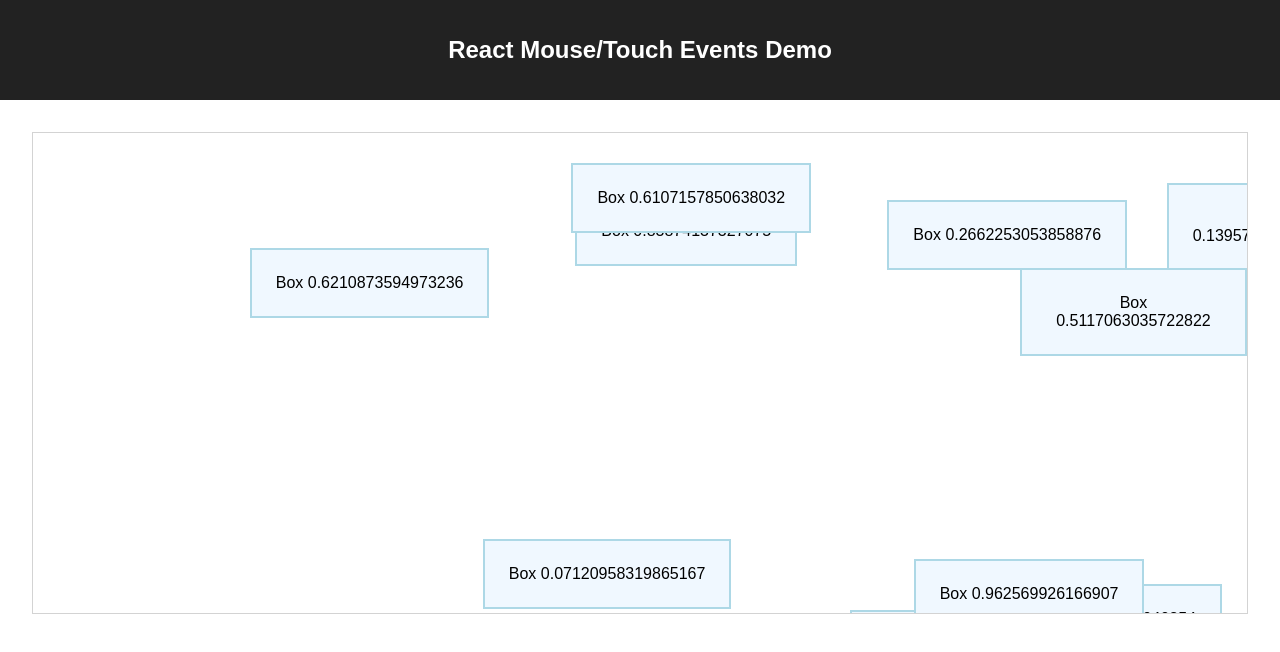
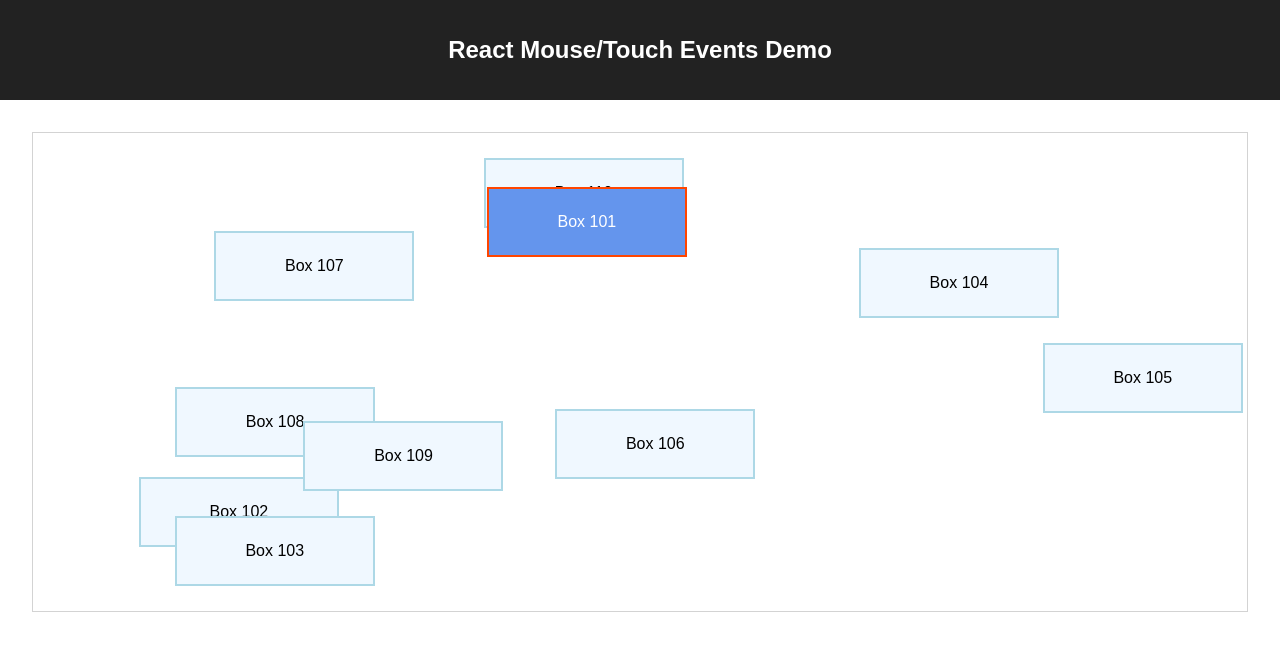
Before and after one commit to dfbaskin/react-mouse-touch-events, a React (Create React App) app: page / in a window 1280 px wide. Shown: the top 652 px of the page. Built offline with nearby package versions, Linux system fonts and the light colour scheme.

Commit message:
Adding box selection.

```diff
--- a/src/components/box.js
+++ b/src/components/box.js
@@ -1,15 +1,17 @@
 
 import React from "react";
 
-export const Box = ({box}) => {
+export const Box = ({isActive, box: {top, left, width, height, text}}) => {
     const boxProps = {
-        className: 'box',
+        className: 'box' + (isActive ? ' active' : ''),
         style: {
-            top: `${box.top * 100}%`,
-            left: `${box.left * 100}%`
+            top,
+            left,
+            width,
+            height
         }
     };
     return (
-        <div {...boxProps}>{box.text}</div>
+        <div {...boxProps}>{text}</div>
     )
 };
--- a/src/components/boxes.css
+++ b/src/components/boxes.css
@@ -4,6 +4,7 @@
     height: 60vh;
     position: relative;
     overflow: hidden;
+    user-select: none;
 }
 
 .box {
@@ -11,4 +12,15 @@
     background-color: aliceblue;
     border: 2px solid lightblue;
     padding: 1.5rem;
+    z-index: 1;
+    user-select: none;
+    cursor: pointer;
+    font-size: 1rem;
 }
+
+.box.active {
+    background-color: cornflowerblue;
+    border-color: orangered;
+    color: white;
+    z-index: 2;
+}
--- a/src/components/boxes.js
+++ b/src/components/boxes.js
@@ -1,31 +1,126 @@
 
 import React, {PureComponent} from "react";
 import {Box} from "./box";
+import {Subject} from "rxjs/Subject";
+import "rxjs/add/operator/do";
+
 import "./boxes.css";
 
 const boxCount = 10;
+const boxWidth = 200;
+const boxHeight = 70;
 
 export class Boxes extends PureComponent {
 
     constructor() {
         super();
         this.state = {
-            boxes: new Array(boxCount).fill().map((v, idx) => ({
-                id: `box-${idx+1}`,
-                top: Math.random(),
-                left: Math.random(),
-                text: `Box ${Math.random()}`
-            }))
+            boxes: [],
+            selectedBoxIndex: -1
         };
     }
 
+    componentDidMount() {
+        const {width, height} = this.divRef.getBoundingClientRect();
+        this.setState(() => ({
+            boxes: new Array(boxCount).fill().map((v, idx) => ({
+                id: `box-${idx+1}`,
+                top: Math.random() * (height - boxHeight),
+                left: Math.random() * (width - boxWidth),
+                width: boxWidth,
+                height: boxHeight,
+                text: `Box ${idx + 101}`
+            })),
+            selectedBoxIndex: 0
+        }));
+        this.subscriptions = [
+            this.observeMouseEvents()
+        ];
+    }
+
+    componentWillUnmount() {
+        this.subscriptions.forEach(unsubscribe => unsubscribe());
+    }
+
+    setDivRef = (divRef) => {
+        this.divRef = divRef;
+    };
+
+    observeMouseEvents() {
+        this.mouseDownObservable = new Subject();
+
+        const mouseDownStream = this.mouseDownObservable
+            .do(({x, y}) => {
+                const found = this.findBox(x, y);
+                if(found !== -1) {
+                    this.setState(() => ({
+                        selectedBoxIndex: found
+                    }));
+                }
+            });
+
+        return mouseDownStream.subscribe();
+    }
+
+    onMouseDown = (evt) => {
+        this.mouseDownObservable.next(this.getMouseEventData(evt));
+    };
+
+    getMouseEventData(evt) {
+        const {clientX, clientY, altKey, ctrlKey, shiftKey} = evt;
+        const {left, top} = this.divRef.getBoundingClientRect();
+        const x = clientX - left;
+        const y = clientY - top;
+        return {x, y, altKey, ctrlKey, shiftKey};
+    }
+
+    findBox(x, y) {
+        const {boxes, selectedBoxIndex} = this.state;
+        const {found} = boxes.reduce((acc, box) => {
+            const x1 = box.left;
+            const x2 = box.left + box.width;
+            const y1 = box.top;
+            const y2 = box.top + box.height;
+            if(!acc.final) {
+                if(x >= x1 && x <= x2 && y >= y1 && y <= y2) {
+                    acc.found = acc.idx;
+                    if(acc.idx === selectedBoxIndex) {
+                        acc.final = true;
+                    }
+                }
+                acc.idx += 1;
+            }
+            return acc;
+        }, {
+            found: -1,
+            final: false,
+            idx: 0
+        });
+        return found;
+    }
+
     render() {
-        const {boxes} = this.state;
+        const {
+            state,
+            setDivRef: ref,
+            onMouseDown
+        } = this;
+        const {boxes, selectedBoxIndex} = state;
+        const divProps = {
+            className: "boxes",
+            ref,
+            onMouseDown
+        };
         return (
-            <div className="boxes">
-                {boxes.map((box) => (
-                    <Box key={box.id} box={box} />
-                ))}
+            <div {...divProps}>
+                {boxes.map((box, idx) => {
+                    const boxProps = {
+                        key: box.id,
+                        box,
+                        isActive: idx === selectedBoxIndex
+                    };
+                    return <Box {...boxProps} />
+                })}
             </div>
         )
     }
--- a/src/index.css
+++ b/src/index.css
@@ -1,5 +1,10 @@
+
+*, *:before, *:after {
+    box-sizing: border-box;
+}
+
 body {
-  margin: 0;
-  padding: 0;
-  font-family: sans-serif;
+    margin: 0;
+    padding: 0;
+    font-family: sans-serif;
 }
```
